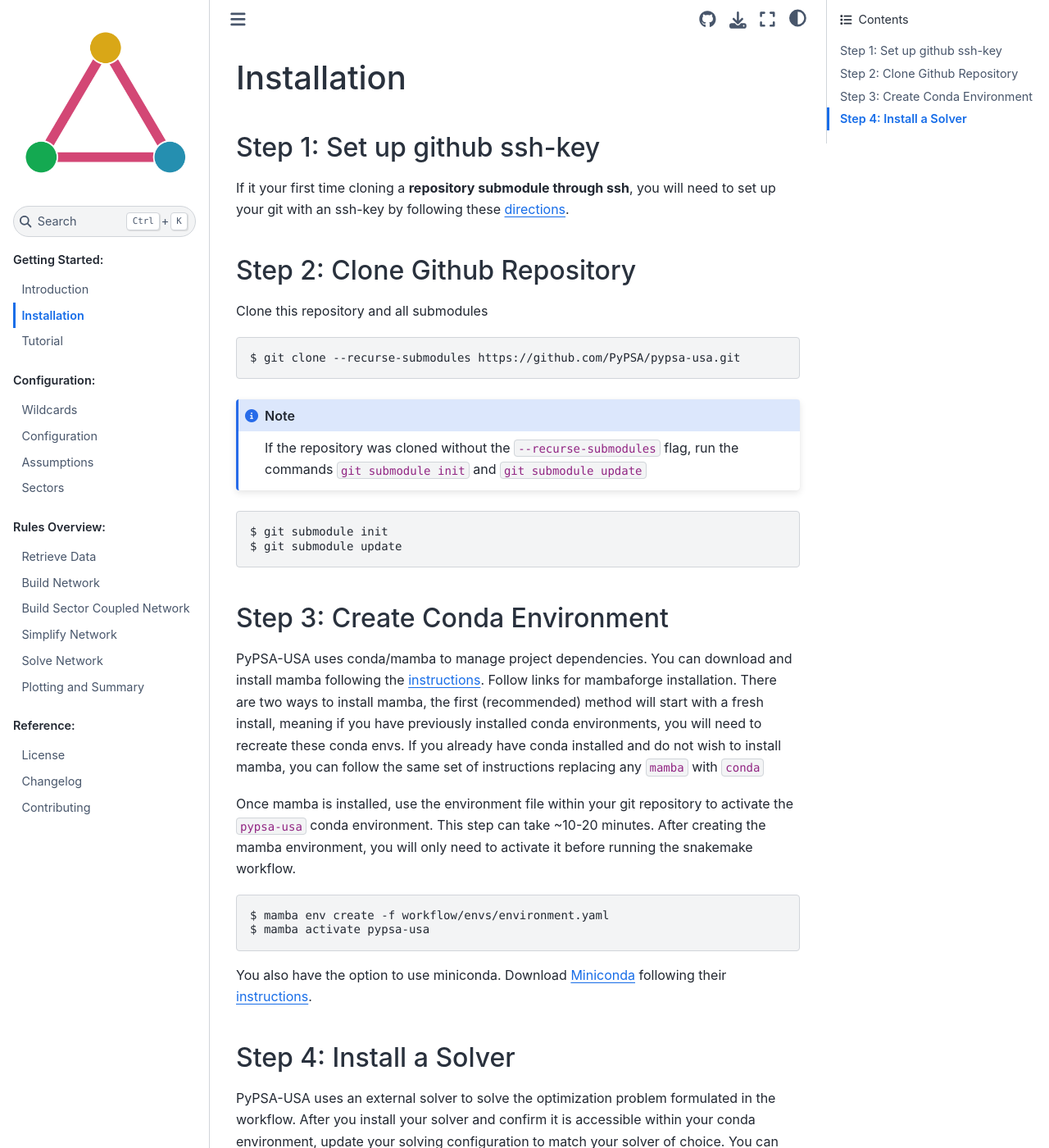
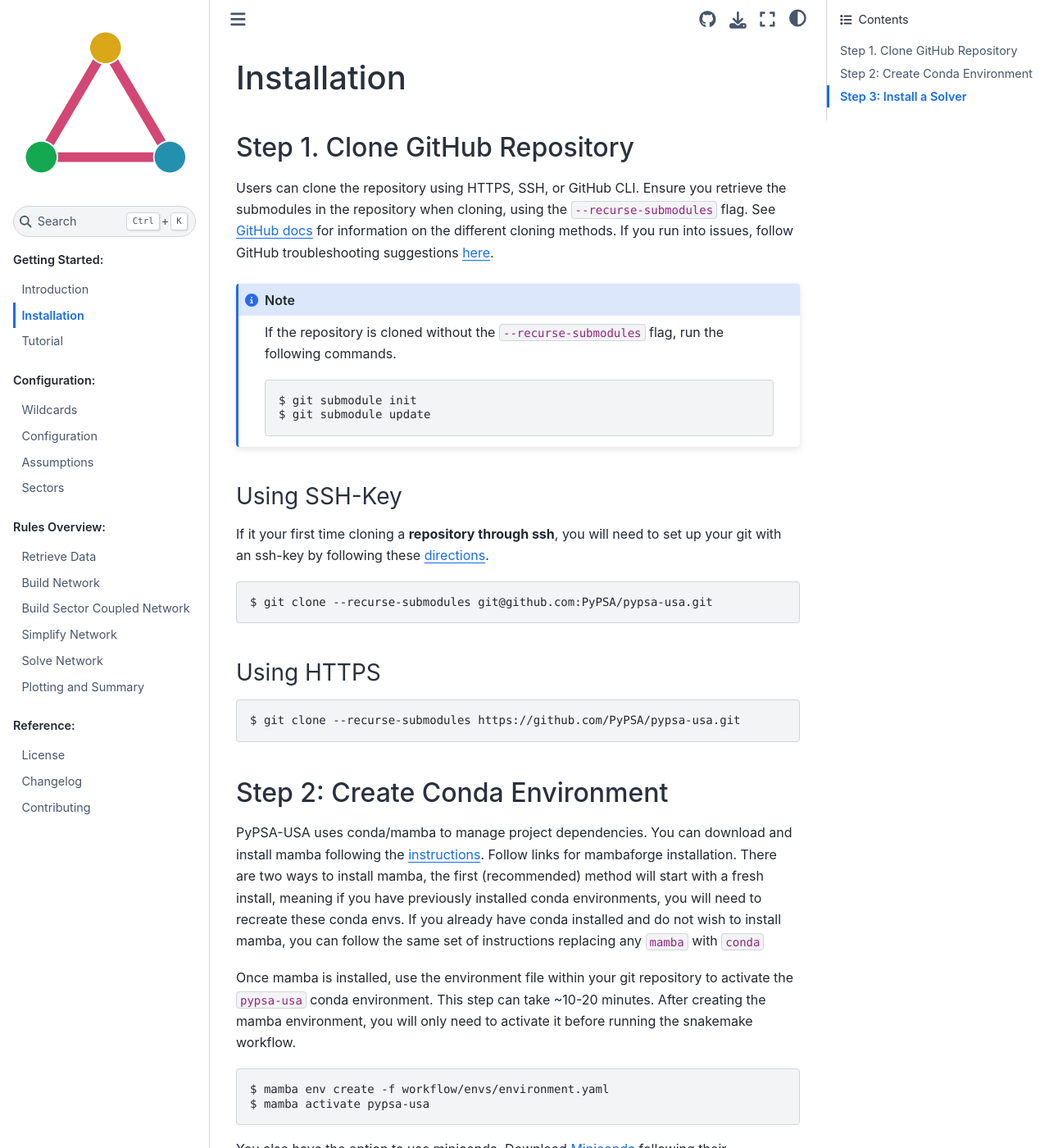
Before and after one commit to PyPSA/pypsa-usa, a Sphinx documentation site: the page built from docs/source/about-install.md, in a window 1280 px wide and 1400 px high. Shown: the whole window at 82% size. Built offline with Sphinx 7.4.7 and the Sphinx Book theme 1.1.4, drawn with Linux system fonts in a browser that asks for light colours; some of the changed text lies outside the part shown.

Commit message:
update install instructions

````diff
--- a/docs/source/about-install.md
+++ b/docs/source/about-install.md
@@ -1,29 +1,32 @@
 # Installation
 
-## Step 1: Set up github ssh-key
+## Step 1. Clone GitHub Repository
 
-If it your first time cloning a **repository submodule through ssh**, you will need to set up your git with an ssh-key by following these [directions](https://docs.github.com/en/authentication/connecting-to-github-with-ssh/generating-a-new-ssh-key-and-adding-it-to-the-ssh-agent).
+Users can clone the repository using HTTPS, SSH, or GitHub CLI. Ensure you retrieve the submodules in the repository when cloning, using the `--recurse-submodules` flag. See [GitHub docs](https://docs.github.com/en/repositories/creating-and-managing-repositories/cloning-a-repository) for information on the different cloning methods. If you run into issues, follow GitHub troubleshooting suggestions [here](https://docs.github.com/en/repositories/creating-and-managing-repositories/troubleshooting-cloning-errors#https-cloning-errors).
 
-## Step 2: Clone Github Repository
+```{note}
+If the repository is cloned without the `--recurse-submodules` flag, run the following commands.
 
-Clone this repository and all submodules
+    $ git submodule init
+    $ git submodule update
+```
+
+### Using SSH-Key
+
+If it your first time cloning a **repository through ssh**, you will need to set up your git with an ssh-key by following these [directions](https://docs.github.com/en/authentication/connecting-to-github-with-ssh/generating-a-new-ssh-key-and-adding-it-to-the-ssh-agent).
+
+```bash
+$ git clone --recurse-submodules git@github.com:PyPSA/pypsa-usa.git
+```
+
+### Using HTTPS
 
 ```bash
 $ git clone --recurse-submodules https://github.com/PyPSA/pypsa-usa.git
 ```
 
-```{note}
-If the repository was cloned without the `--recurse-submodules` flag, run the
-commands `git submodule init` and `git submodule update `
-```
 
-```bash
-$ git submodule init
-$ git submodule update
-```
-
-
-## Step 3: Create Conda Environment
+## Step 2: Create Conda Environment
 
 PyPSA-USA uses conda/mamba to manage project dependencies. You can download and install mamba following the [instructions](https://mamba.readthedocs.io/en/latest/mamba-installation.html). Follow links for mambaforge installation. There are two ways to install mamba, the first (recommended) method will start with a fresh install, meaning if you have previously installed conda environments, you will need to recreate these conda envs. If you already have conda installed and do not wish to install mamba, you can follow the same set of instructions replacing any `mamba` with `conda`
 
@@ -37,7 +40,7 @@
 You also have the option to use miniconda. Download [Miniconda](https://docs.conda.io/en/latest/miniconda.html) following their [instructions](https://docs.conda.io/en/latest/miniconda.html).
 
 
-## Step 4: Install a Solver
+## Step 3: Install a Solver
 
 PyPSA-USA uses an external solver to solve the optimization problem formulated in the workflow. After you install your solver and confirm it is accessible within your conda environment, update your solving configuration to match your solver of choice.
 You can download and install several free options here:
````
